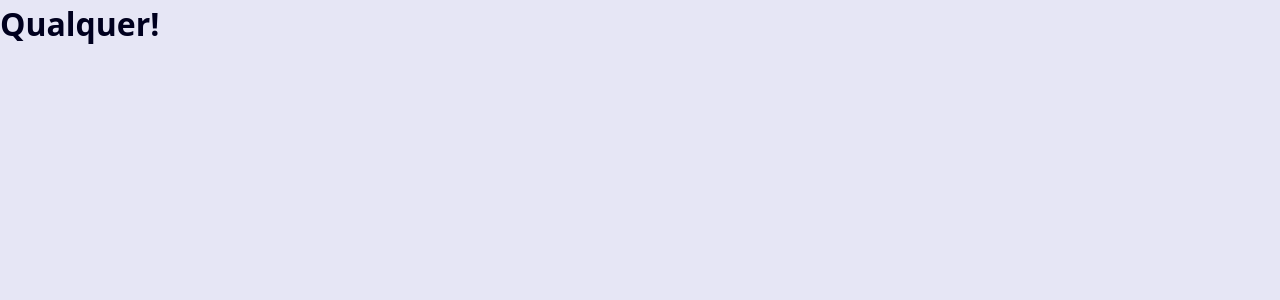
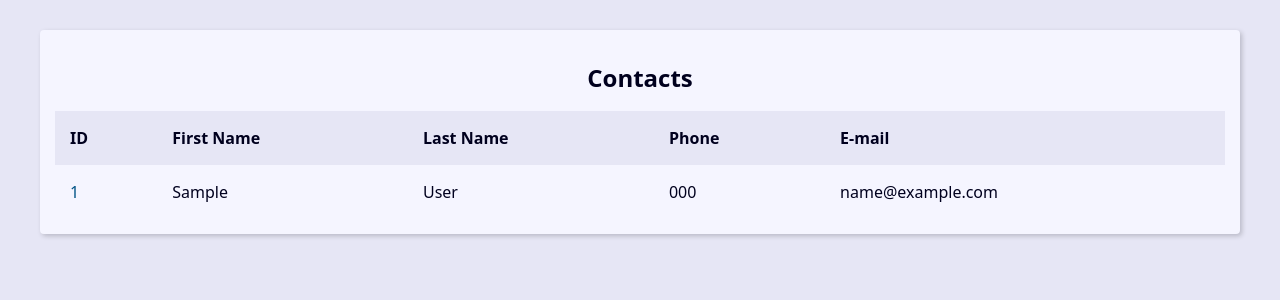
Before and after one commit to ViniciusJMR/phonebook-django, a Django app: page / in a window 1280 px wide. Shown: the top 300 px of the page. Run offline with Django 4.2, Linux system fonts and the light colour scheme; tables that the repository leaves empty hold one stand-in row (values such as "Sample post").

Commit message:
style: started index from contact

```diff
--- a/base_templates/global/base.html
+++ b/base_templates/global/base.html
@@ -9,6 +9,8 @@
         <link rel="stylesheet" href="{% static 'global/css/style.css'%}">
     </head>
     <body>
-        <h1>Qualquer!</h1>
+        <main class="content">
+            {% block content %}{% endblock content %}
+        </main>
     </body>
 </html>
--- a/contact/templates/contact/index.html
+++ b/contact/templates/contact/index.html
@@ -1 +1,44 @@
 {% extends 'global/base.html' %}
+
+{% block content %}
+    <div class="responsive-table">
+        <table class="contacts-table">
+            <caption class="table-caption">
+                Contacts
+            </caption>
+
+            <thead>
+                <tr class="table-row table-row-header">
+                    <th class="table-header">ID</th>
+                    <th class="table-header">First Name</th>
+                    <th class="table-header">Last Name</th>
+                    <th class="table-header">Phone</th>
+                    <th class="table-header">E-mail</th>
+                </tr>
+            </thead>
+            <tbody>
+                {% for contact in contacts %}
+                    <tr class="table-row">
+                        <td class="table-cel">
+                            <a class="table-link" href="#">
+                                {{ contact.id }}
+                            </a>
+                        </td>
+                        <td class="table-cel">
+                            {{contact.first_name}}
+                        </td>
+                        <td class="table-cel">
+                            {{contact.last_name}}
+                        </td>
+                        <td class="table-cel">
+                            {{contact.phone}}
+                        </td>
+                        <td class="table-cel">
+                            {{contact.email}}
+                        </td>
+                    </tr>
+                {% endfor %}
+            </tbody>
+        </table>
+    </div>
+{% endblock content %}
--- a/contact/views/contact_views.py
+++ b/contact/views/contact_views.py
@@ -1,8 +1,16 @@
 from django.shortcuts import render
+from contact.models import Contact
 
 # Create your views here.
 def index(request):
+    contacts = Contact.objects.all()
+
+    context = {
+        'contacts': contacts,
+    }
+
     return render(
         request,
         'contact/index.html',
+        context,
     )
```
